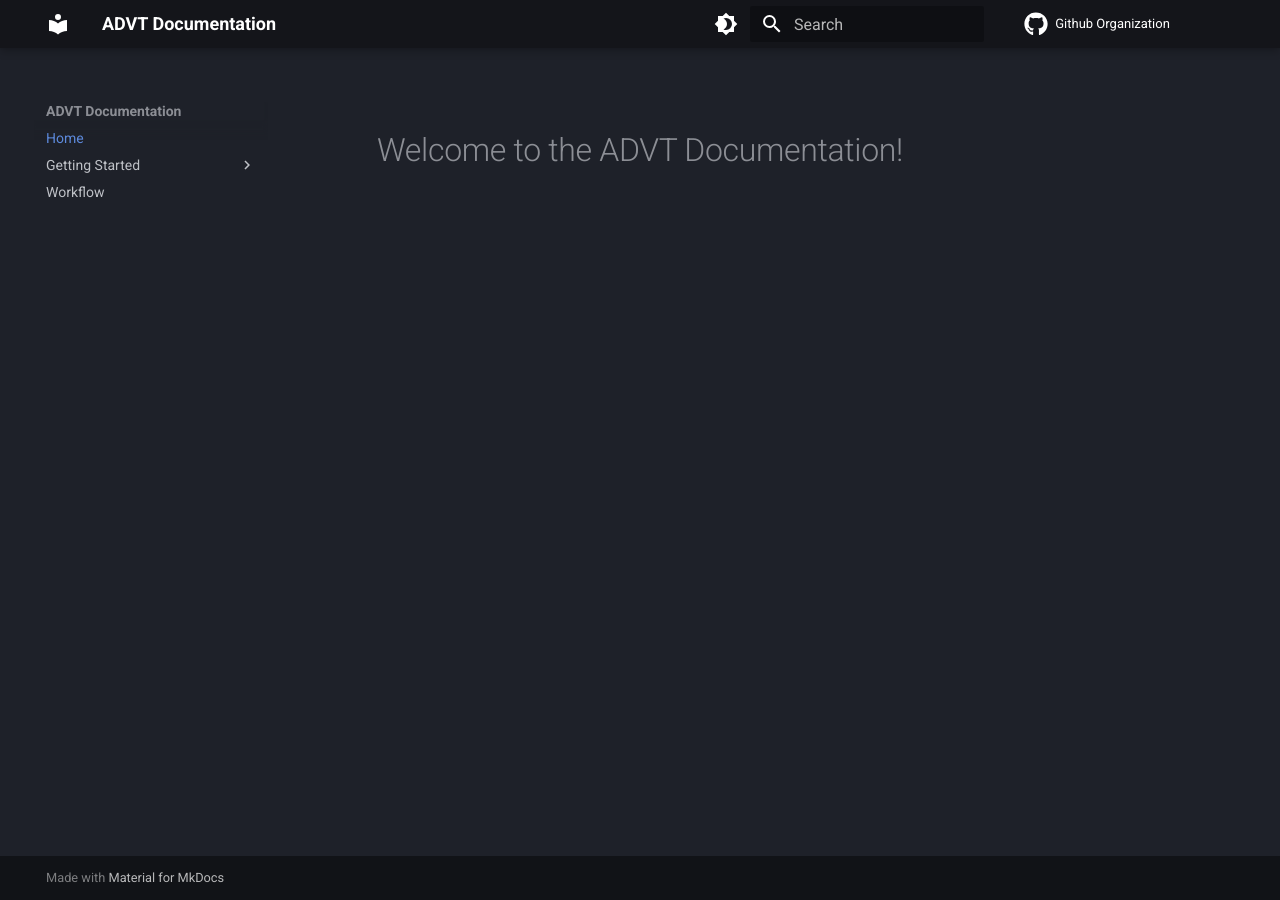
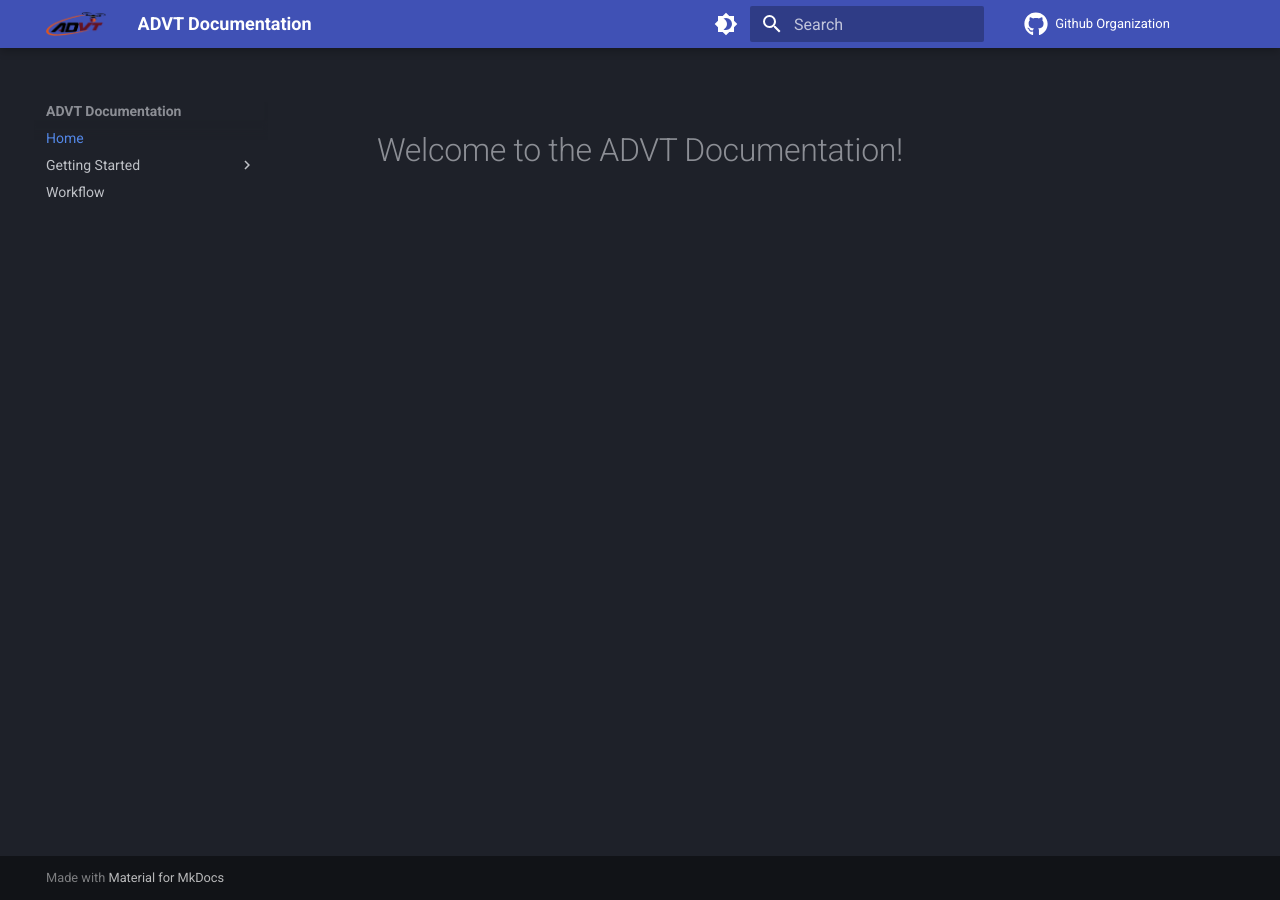
Before and after one commit to advt-vt/advt-vt.github.io, an MkDocs documentation site: the page built from docs/index.md, in a window 1280 px wide. Built offline with MkDocs 1.6.1 and Material for MkDocs 9.7.7, drawn with Linux system fonts in a browser that asks for light colours.

Commit message:
Added logo, changed header bar color back to default

```diff
--- a/mkdocs.yml
+++ b/mkdocs.yml
@@ -6,11 +6,12 @@ repo_name: Github Organization
 
 theme:
     name: material
+    logo: assets/logo.png
+    favicon: assets/logo.png
     icon:
         repo: fontawesome/brands/github
     palette:
         - scheme: slate
-          primary: black
           toggle:
             icon: material/brightness-4
             name: Switch to light mode
```
Also changed, not shown: docs/assets/logo.png (added).
